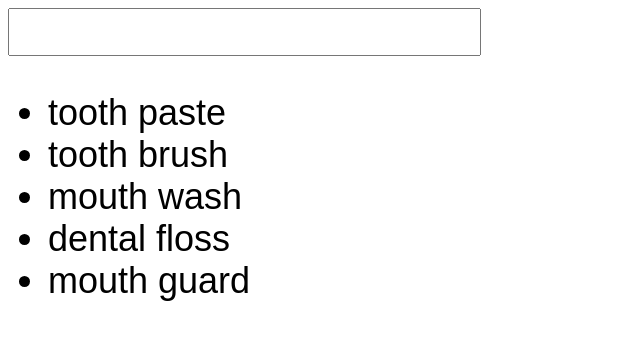
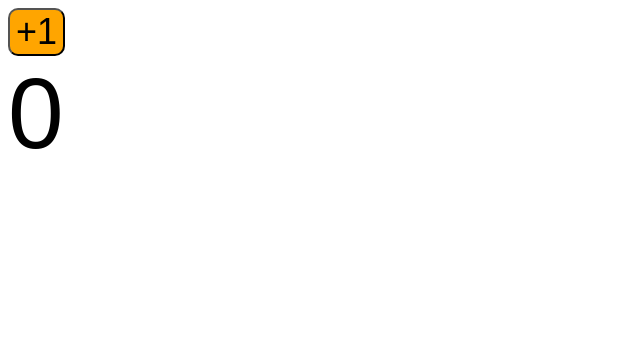
Before and after one commit to AmarKayed/React-Tutorial, a React (Create React App) app in the folder react_frontend/: page / in a window 1280 px wide. Shown: the top 340 px of the page, without its empty margins (0-640 px from the left). Built offline with nearby package versions, Linux system fonts and the light colour scheme.

Commit message:
Added useEffect Hook
The useEffect Hook calls a function whenever a specific component is rerendered on the screen, or when we refresh the page which ultimately rerenders it all over again.

```diff
--- a/react_frontend/src/components/App.js
+++ b/react_frontend/src/components/App.js
@@ -3,12 +3,18 @@ import CountButton from './CountButton/CountButton'
 import SearchBar from './SearchBar/SearchBar'
 
 
-const products = [
+const dentalProducts = [
     'tooth paste',
     'tooth brush',
     'mouth wash',
     'dental floss',
     'mouth guard'
+]
+
+const sportsProducts = [
+    "bike rack",
+    "mountain bike",
+    "soccer ball"
 ]
 
 const App = () => {
@@ -19,8 +25,13 @@ const App = () => {
             <CountButton incrementBy = {5} background = "yellow"/>
             <CountButton incrementBy = {7} background = "red"/>
          */}
+        {/*
+            <SearchBar products = {dentalProducts}/>
+            <SearchBar products = {sportsProducts}/>
+        */}
 
-        <SearchBar products = {products}/>
+        <CountButton incrementBy = {1} background = "orange" />
+
         </div>
     )
 }
--- a/react_frontend/src/components/CountButton/CountButton.js
+++ b/react_frontend/src/components/CountButton/CountButton.js
@@ -1,5 +1,5 @@
 import React from "react";
-import { useState } from "react";
+import { useState , useEffect} from "react";
 import './CountButton.css'
 
 
@@ -14,6 +14,18 @@ const CountButton = (props) => {
         background: props.background,
         borderRadius: "10px",
     }
+    // This useEffect will call the function only once, when the app is rendered for the first time/when we refresh the page
+    useEffect(() => {
+        console.log('First Render')
+    }, [])
+
+
+    // This useEffect will call the function whenever the currentCount state is rerendered
+    useEffect(() => {
+        console.log(currentCount)
+        if(currentCount == 10)
+            alert("Count is 10!")
+    }, [currentCount])
 
     return (
         <div>
```
Also changed, not shown: 1 other file (tests, documents, lock files or other folders).
